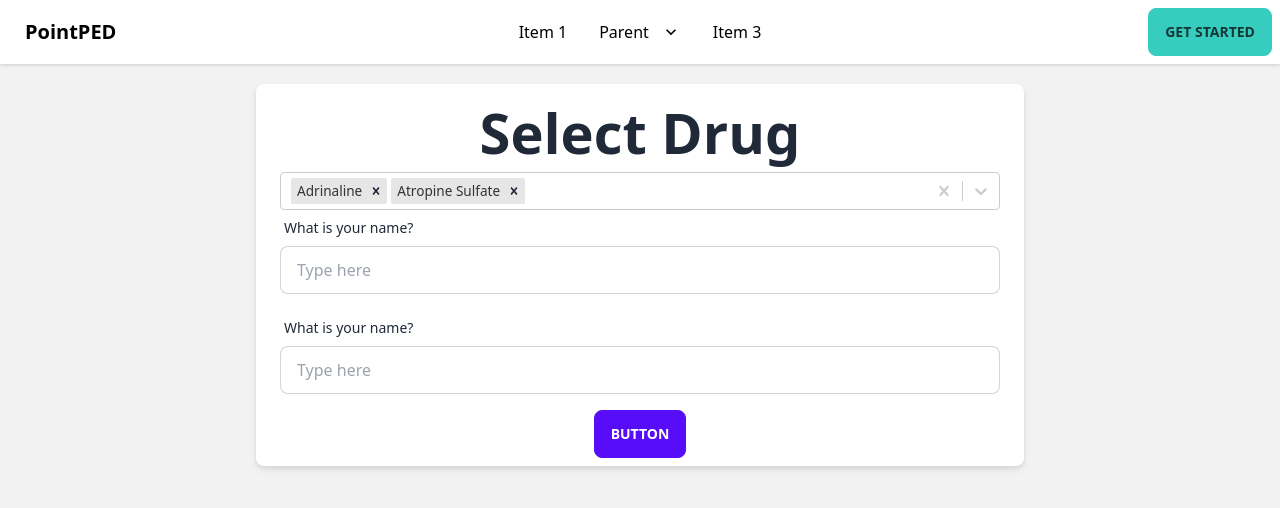
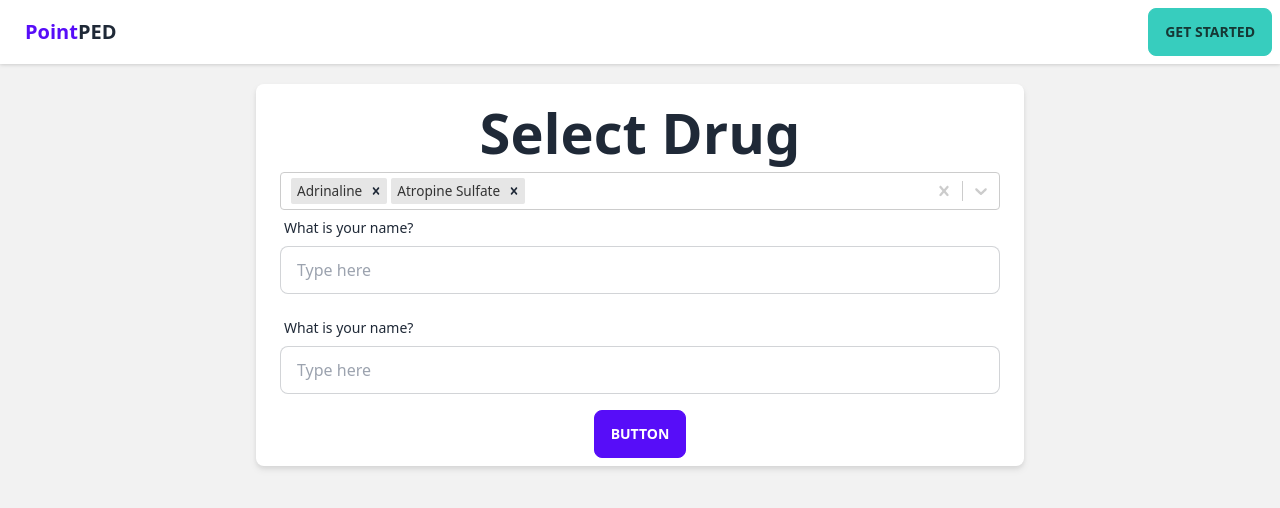
Before and after one commit to swissnp/pointPED, a Next.js app: page / in a window 1280 px wide. Shown: the top 508 px of the page. Built offline with nearby package versions, Linux system fonts and the light colour scheme.

Commit message:
edit logo

```diff
--- a/pages/index.js
+++ b/pages/index.js
@@ -19,91 +19,11 @@ export default function Home() {
         <div className="bg-base-200 min-h-screen">
           <div className="navbar bg-base-100 drop-shadow ">
             <div className="navbar-start">
-              <div className="dropdown">
-                <label tabindex="0" className="btn btn-ghost lg:hidden">
-                  <svg
-                    xmlns="http://www.w3.org/2000/svg"
-                    className="h-5 w-5"
-                    fill="none"
-                    viewBox="0 0 24 24"
-                    stroke="currentColor"
-                  >
-                    <path
-                      stroke-linecap="round"
-                      stroke-linejoin="round"
-                      stroke-width="2"
-                      d="M4 6h16M4 12h8m-8 6h16"
-                    />
-                  </svg>
-                </label>
-                <ul
-                  tabindex="0"
-                  className="menu menu-compact dropdown-content mt-3 p-2 shadow bg-base-100 rounded-box w-52"
-                >
-                  <li>
-                    <a>Item 1</a>
-                  </li>
-                  <li tabindex="0">
-                    <a className="justify-between">
-                      Parent
-                      <svg
-                        className="fill-current"
-                        xmlns="http://www.w3.org/2000/svg"
-                        width="24"
-                        height="24"
-                        viewBox="0 0 24 24"
-                      >
-                        <path d="M8.59,16.58L13.17,12L8.59,7.41L10,6L16,12L10,18L8.59,16.58Z" />
-                      </svg>
-                    </a>
-                    <ul className="p-2">
-                      <li>
-                        <a>Submenu 1</a>
-                      </li>
-                      <li>
-                        <a>Submenu 2</a>
-                      </li>
-                    </ul>
-                  </li>
-                  <li>
-                    <a>Item 3</a>
-                  </li>
-                </ul>
-              </div>{" "}
-              {/* dropdown */}
-              <a className="btn btn-ghost normal-case text-xl">PointPED</a>
+
+              <a className="btn btn-ghost normal-case text-xl text-primary">Point<div className="text-base-content">PED</div></a>
             </div>
             <div className="navbar-center hidden lg:flex">
-              <ul className="menu menu-horizontal px-1">
-                <li>
-                  <a>Item 1</a>
-                </li>
-                <li tabindex="0">
-                  <a>
-                    Parent
-                    <svg
-                      className="fill-current"
-                      xmlns="http://www.w3.org/2000/svg"
-                      width="20"
-                      height="20"
-                      viewBox="0 0 24 24"
-                    >
-                      <path d="M7.41,8.58L12,13.17L16.59,8.58L18,10L12,16L6,10L7.41,8.58Z" />
-                    </svg>
-                  </a>
-                  <ul className="p-2 menu bg-base-100 w-56 p-2 rounded-box">
-                    <li>
-                      <a>Submenu 1</a>
-                    </li>
-                    <li>
-                      <a>Submenu 2</a>
-                    </li>
-                  </ul>
-                </li>
-                <li>
-                  <a>Item 3</a>
-                </li>
-              </ul>
+
             </div>
             <div className="navbar-end">
               <a className="btn btn-accent">Get started</a>
```
